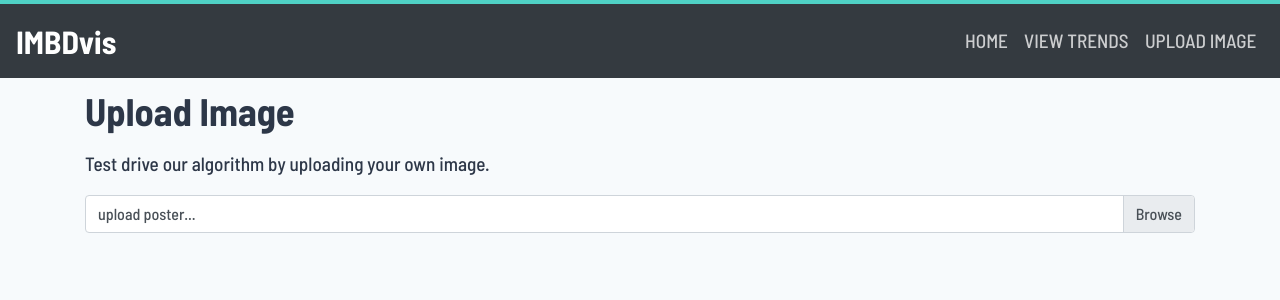
After one commit to jordancohill-1/FinalProject_s14g09, a Flask app: page /upload in a window 1280 px wide. The commit adds this page. Shown: the top 300 px of the page. Run offline with Flask 2, Linux system fonts and the light colour scheme; some libraries are stand-ins or nearby versions.

Commit message:
swup and upload page

```diff
--- a/website/routes.py
+++ b/website/routes.py
@@ -17,5 +17,9 @@ def index():
 def trends():
   return render_template("trends.html")
 
+@app.route("/upload")
+def upload():
+  return render_template("upload.html")
+
 if __name__ == "__main__":
   app.run(debug=True)
--- a/website/static/css/style.css
+++ b/website/static/css/style.css
@@ -54,9 +54,10 @@ body {
   background-color: var(--teal);
 }
 
+.btn-primary:active,
 .btn-primary:hover,
 .btn-primary:focus {
-  background-color: rgb(78, 245, 228);
+  background-color: rgb(59, 187, 174);
 }
 
 /* Containers */
@@ -89,7 +90,8 @@ h2 {
   font-size: 2.4rem;
 }
 
-p {
+p,
+span {
   font-size: 1.2rem;
 }
 
@@ -126,7 +128,6 @@ p {
   align-items: center;
   height: calc(100vh - 78px);
   width: 100%;
-  background-color: rgba(45, 55, 72, 0.5);
 }
 
 .hero {
@@ -217,3 +218,19 @@ p {
   left: 0;
   right: 0;
 }
+
+/* Swup - https://github.com/swup/swup */
+
+.transition-fade {
+  opacity: 1;
+  transform: translateY(0);
+  transition: opacity 0.3s cubic-bezier(0.19, 1, 0.22, 1),
+              transform 0.5s cubic-bezier(0.19, 1, 0.22, 1);
+}
+
+html.is-animating .transition-fade {
+  opacity: 0;
+  transform: translateY(-15%);
+  transition: opacity 0.3s cubic-bezier(0.35, 0.055, 0.675, 0.19),
+              transform 0.3s cubic-bezier(0.35, 0.055, 0.675, 0.19);
+}
--- /dev/null
+++ b/website/static/js/main.js
@@ -0,0 +1,10 @@
+const swup = new Swup();
+
+const navbarToggler = document.getElementsByClassName('navbar-toggler')
+const navbarMenu = document.querySelector('.navbar-collapse')
+
+document.addEventListener('swup:clickLink', event => {
+  if (screen.width < 576 && navbarMenu.classList.contains('show')) {
+    navbarToggler[0].click()
+  }
+});
--- a/website/templates/includes/navbar.html
+++ b/website/templates/includes/navbar.html
@@ -1,5 +1,5 @@
-<nav class="navbar navbar-expand-md navbar-dark bg-dark fixed-top">
-    <a class="navbar-brand" href="#">IMBDvis</a>
+<nav class="navbar navbar-expand-sm navbar-dark bg-dark fixed-top">
+    <a class="navbar-brand" href="{{ url_for('index') }}">IMBDvis</a>
     <button class="navbar-toggler" type="button" data-toggle="collapse" data-target="#navbarSupportedContent" aria-controls="navbarSupportedContent" aria-expanded="false" aria-label="Toggle navigation">
       <span class="navbar-toggler-icon"></span>
     </button>
@@ -13,7 +13,7 @@
           <a class="nav-link hvr-underline-from-center" href="{{ url_for('trends') }}">View Trends</a>
         </li>
         <li class="nav-item">
-          <a class="nav-link hvr-underline-from-center" href="#">Upload Image</a>
+          <a class="nav-link hvr-underline-from-center" href="{{ url_for('upload') }}">Upload Image</a>
         </li>
       </ul>
     </div>
--- a/website/templates/layouts/default.html
+++ b/website/templates/layouts/default.html
@@ -7,16 +7,18 @@
     <link href="{{ url_for('static', filename='css/style.css') }}" rel="stylesheet">
     <script src="https://code.jquery.com/jquery-3.3.1.slim.min.js" integrity="sha384-q8i/X+965DzO0rT7abK41JStQIAqVgRVzpbzo5smXKp4YfRvH+8abtTE1Pi6jizo" crossorigin="anonymous"></script>
     <script src="https://stackpath.bootstrapcdn.com/bootstrap/4.3.1/js/bootstrap.min.js" integrity="sha384-JjSmVgyd0p3pXB1rRibZUAYoIIy6OrQ6VrjIEaFf/nJGzIxFDsf4x0xIM+B07jRM" crossorigin="anonymous"></script>
+    <script src="https://unpkg.com/swup@latest/dist/swup.min.js"></script>
+    <script defer src="{{ url_for('static', filename='js/main.js') }}"></script>
     <meta name="viewport" content="width=device-width, initial-scale=1.0">
   </head>
 
   <body>
-    {% include "includes/navbar.html" %}
+      {% include "includes/navbar.html" %}
 
-    <div class="content">
-      {% block content %}
-      {% endblock %}
+      <div id="swup" class="content transition-fade">
+        {% block content %}
+        {% endblock %}
+      </div>
     </div>
-
   </body>
 </html>
--- /dev/null
+++ b/website/templates/upload.html
@@ -0,0 +1,20 @@
+{% extends "layouts/default.html" %}
+
+{% block content %}
+<div class="container">
+  <div class="row">
+    <div class="col">
+      <h2>Upload Image</h2>
+      <p>Test drive our algorithm by uploading your own image.</p>
+      <form>
+        <div class="input-group mb-3">
+          <div class="custom-file">
+            <input type="file" class="custom-file-input" id="poster">
+            <label id="posterLabel" class="custom-file-label" for="moviePoster">upload poster...</label>
+          </div>
+        </div>
+      </form>
+    </div>
+  </div>
+</div>
+{% endblock %}
```
